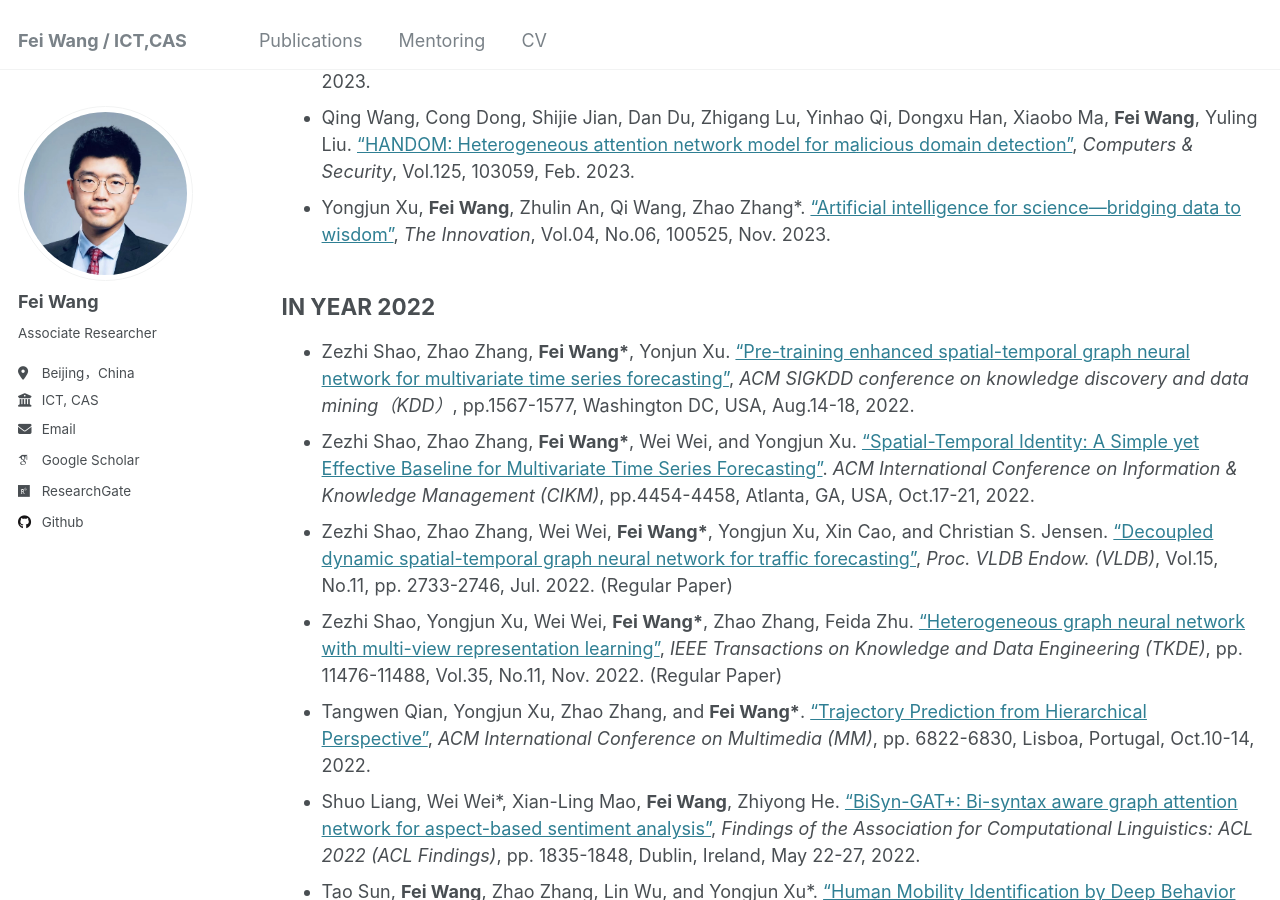
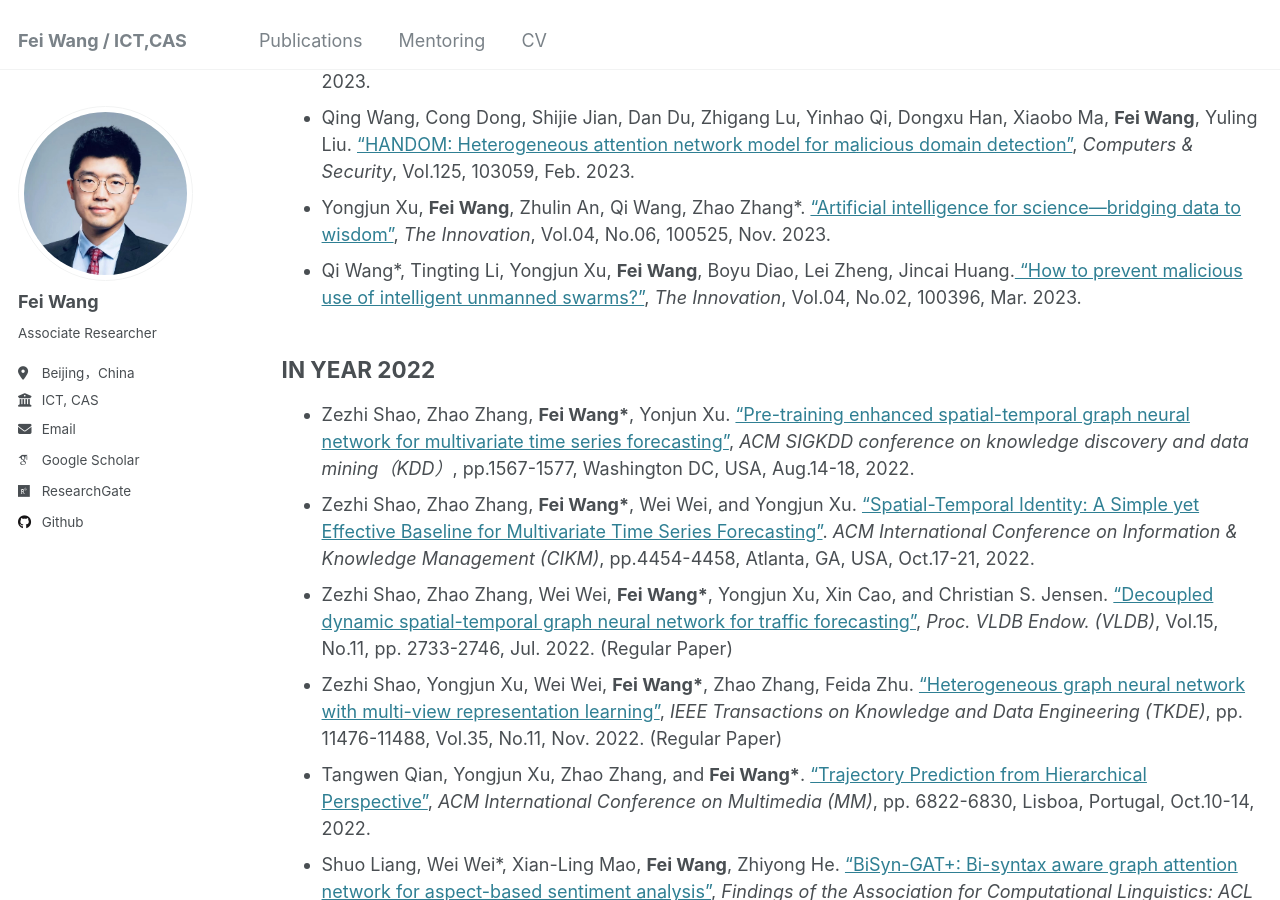
Before and after one commit to finleywang/GestaltCogTeam.github.io, a Jekyll site: the page built from publications.md, in a window 1280 px wide and 900 px high, scrolled down 1740 px. Built offline with Jekyll 4.4.1, drawn with Linux system fonts in a browser that asks for light colours; some web fonts are replaced.

Commit message:
Update publications.md

```diff
--- a/publications.md
+++ b/publications.md
@@ -58,6 +58,9 @@ IN YEAR 2023
 <li>Qing Wang, Cong Dong, Shijie Jian, Dan Du, Zhigang Lu, Yinhao Qi, Dongxu Han, Xiaobo Ma, <b>Fei Wang</b>, Yuling Liu. <a target='new' href='http://finleywang.github.io/files/2023_Computer&Security.pdf'>“HANDOM: Heterogeneous attention network model for malicious domain detection”</a>, <i>Computers & Security</i>, Vol.125, 103059, Feb. 2023.</li>
 
 <li>Yongjun Xu, <b>Fei Wang</b>, Zhulin An, Qi Wang, Zhao Zhang*. <a target='new' href='[http://finleywang.github.io/files/2023_Innovation_AI for Science.pdf](http://finleywang.github.io/files/2023_Innovation_AI)'>“Artificial intelligence for science—bridging data to wisdom”</a>, <i>The Innovation</i>, Vol.04, No.06, 100525, Nov. 2023. </li>
+
+<li>Qi Wang*, Tingting Li, Yongjun Xu, <b>Fei Wang</b>, Boyu Diao, Lei Zheng, Jincai Huang.<a target='new' href='http://finleywang.github.io/files/2023_Innovation_Intelligent unmanned swarms.pdf'> “How to prevent malicious use of intelligent unmanned swarms?”</a>, <i>The Innovation</i>, Vol.04, No.02, 100396, Mar. 2023. </li>
+
 </ul>
 
 
```
